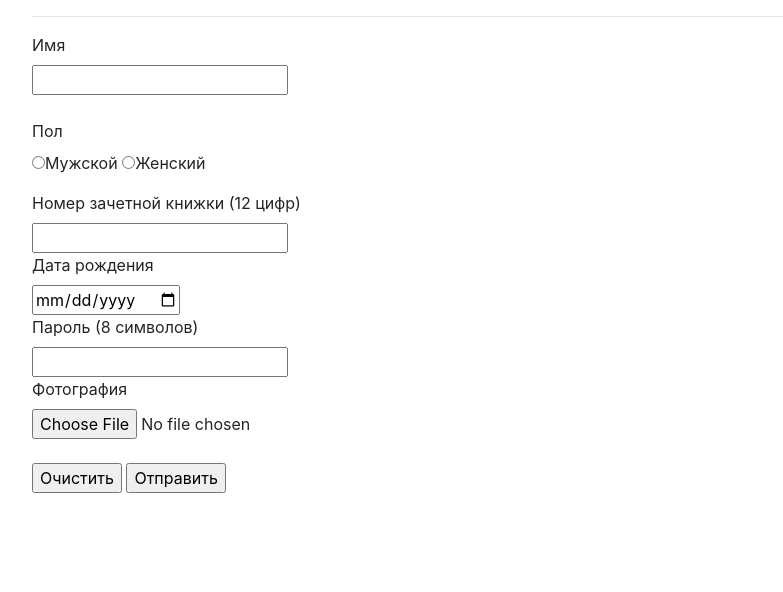
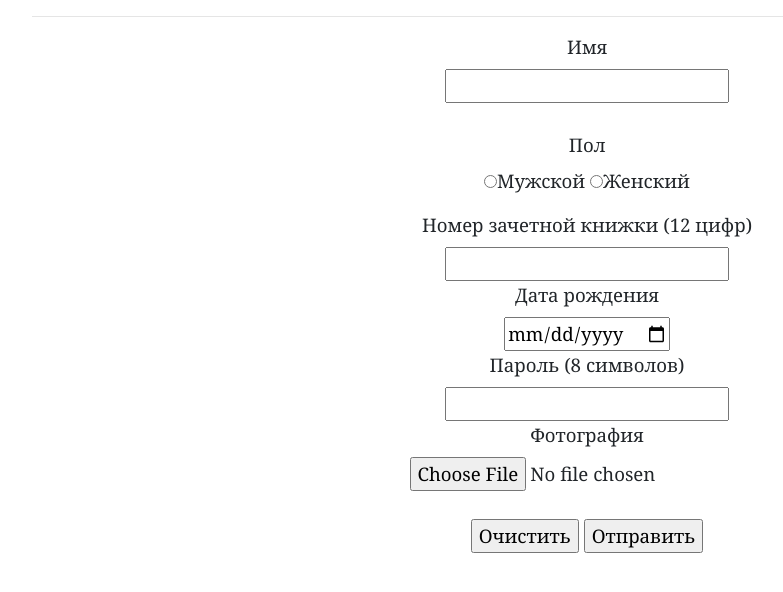
Before and after one commit to sitozzz/webisit, a plain HTML site: page Лекция 1/форма/form.html in a window 1280 px wide. Shown: the whole page, without its empty margins (53-836 px from the left). Drawn offline with nearby package versions, Linux system fonts and the light colour scheme.

Commit message:
Рефакторинг + оформление формы

```diff
--- a/Лекция 1/форма/form.html
+++ b/Лекция 1/форма/form.html
@@ -8,12 +8,15 @@
     <title>Form</title>
     <link rel="stylesheet" href="https://maxcdn.bootstrapcdn.com/bootstrap/4.0.0/css/bootstrap.min.css" integrity="sha384-Gn5384xqQ1aoWXA+058RXPxPg6fy4IWvTNh0E263XmFcJlSAwiGgFAW/dAiS6JXm"
         crossorigin="anonymous">
+    <link rel="stylesheet" type="text/css" href="style.css">
     <script type="text/javascript" src="js/jquery-3.3.1.min.js"></script>
     <script src="scripts.js"></script>
+
 </head>
 
 <body>
     <div class="container">
+
         <form action="">
             <hr>
             <label for="firstName">Имя</label>
@@ -54,6 +57,7 @@
             <input type="reset" name="clear" value="Очистить">
             <input type="submit" name="send" value="Отправить">
         </form>
+
     </div>
     <script type="text/javascript">
         var photo = document.getElementById('Photo').addEventListener('change', updateSize);
--- a/Лекция 1/форма/scripts.js
+++ b/Лекция 1/форма/scripts.js
@@ -11,7 +11,7 @@ function updateSize() {
   ].join("<br>");
   if (file.size > 1000000) {
     alert('Невозможно загрузить файл больше 1Мб!');
-      var inp=document.querySelector("#Photo");
+    var inp = document.querySelector("#Photo");
     inp.value = "";
     document.getElementById("fileinfo").innerHTML = [
       "Превышен допустимый размер файла!",
--- /dev/null
+++ b/Лекция 1/форма/style.css
@@ -0,0 +1,5 @@
+div{
+    text-align: center;
+    font-family: Cambria, Cochin, Georgia, Times, 'Times New Roman', serif;
+    font-size: 14pt;
+}
```
Lines whose indentation alone changed are shown as unchanged.
